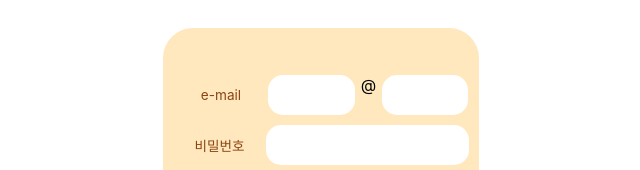
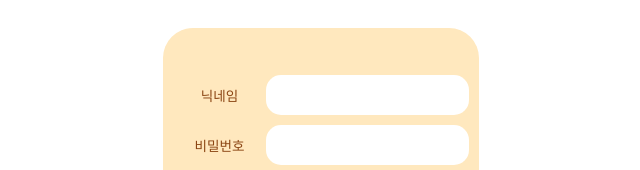
Before and after one commit to jinn-ie/MealHub, a React (Create React App) app: page /signup1 in a window 1280 px wide. Shown: the part 192-362 px from the top of the page, without its empty margins (319-959 px from the left). Built offline with nearby package versions, Linux system fonts and the light colour scheme.

Commit message:
email 삭제

```diff
--- a/src/pages/Signup1.js
+++ b/src/pages/Signup1.js
@@ -22,12 +22,12 @@ function Signup1() {
         </div>
         <h2>회원가입</h2>
         <form className="login-form signup1" onSubmit={handleSubmit}>
-            <div className="form-group">
+            {/* <div className="form-group">
                 <label>e-mail</label>
-                    <div className="input-group">
-                        <input type="text" className="email" name="username" onChange={handleChange} />
-                        <p className="ap">@</p>
-                        <input type="text" className="email" name="domain" list="domainList"></input>
+                    <div className="input">
+                        <input type="email" name="username" onChange={handleChange} />
+                        <p>@</p>
+                        <input type="text" name="domain" list="domainList"></input>
                         <datalist id="domainList">
                             <option value="naver.com" />
                             <option value="daum.net" />
@@ -36,14 +36,19 @@ function Signup1() {
                             <option value="pusan.ac.kr" />
                         </datalist>
                     </div>
+            </div> */}
+
+            <div className="form-group">
+                <label>닉네임</label>
+                <input type="text" onChange={handleChange} />
             </div>
             <div className="form-group">
                 <label>비밀번호</label>
-                <input type="password" name="password" onChange={handleChange} />
+                <input type="password" onChange={handleChange} />
             </div>
             <div className="form-group">
                 <label>비밀번호 확인</label>
-                <input type="password" name="password" onChange={handleChange} />
+                <input type="password" className="checkpwd" onChange={handleChange} />
             </div>
             <button className="submit" type="submit" onClick={() => navigate("/signup2")}>다음</button>
             <a onClick={() => navigate("/login")}>계정이 있으시다면? 로그인</a>
```
